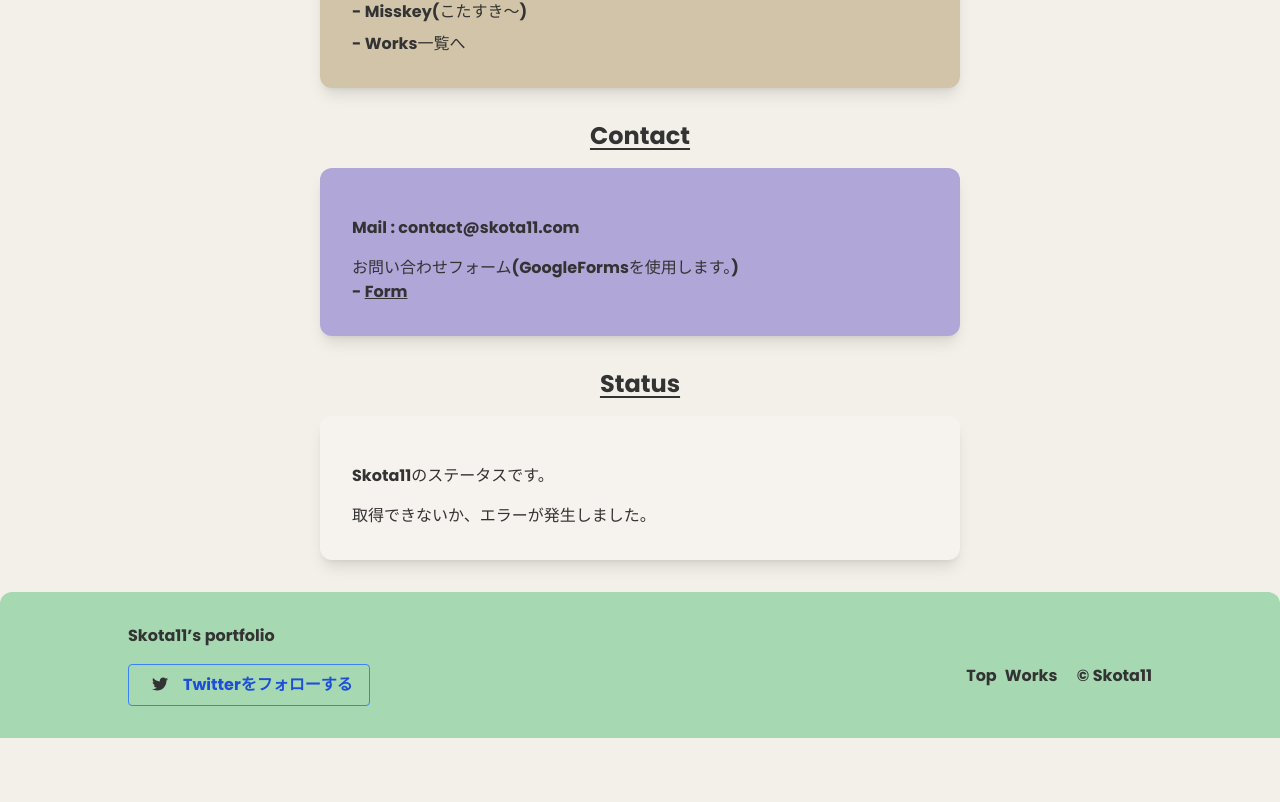
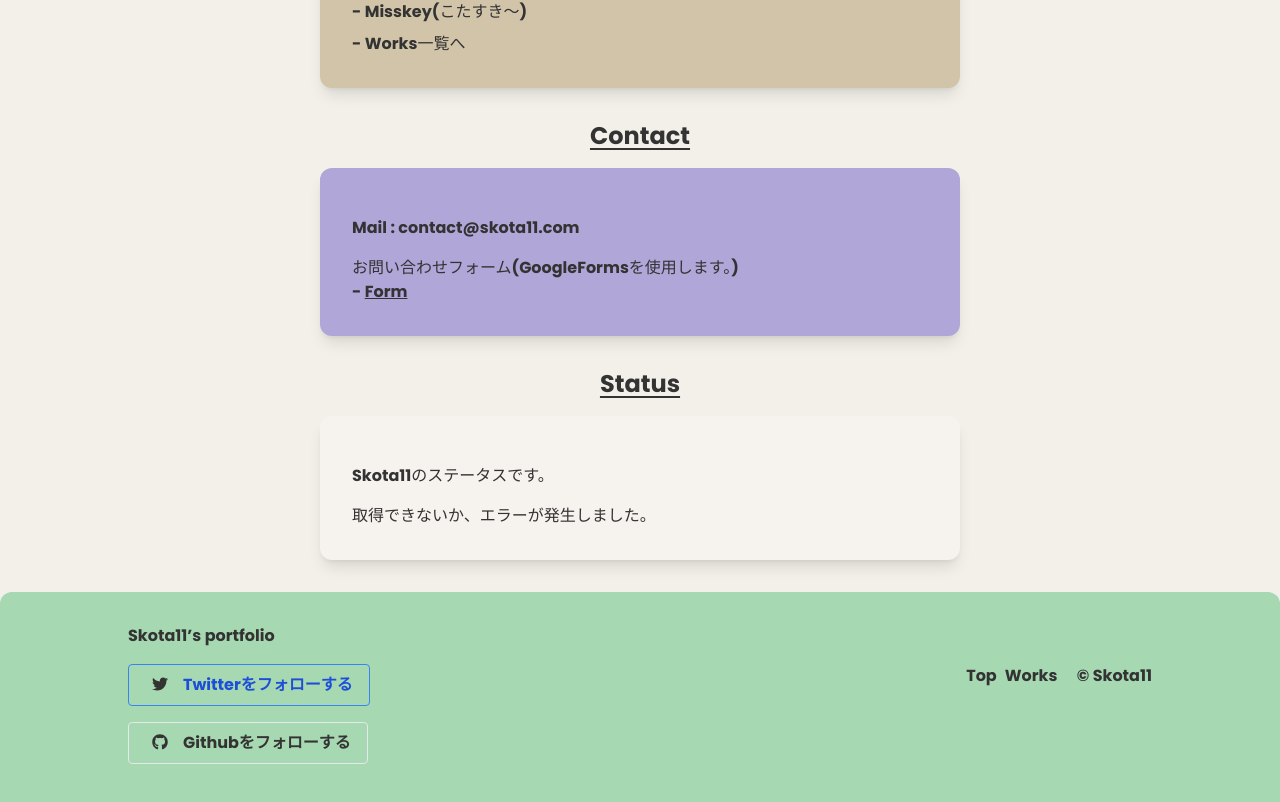
Before and after one commit to Skota11/portfolio, a Next.js app: page / in a window 1280 px wide. Shown: the part 998-1800 px from the top of the page. Before the commit the page ends 1736 px from the top, so only its background shows below. Built offline with nearby package versions, Linux system fonts and the light colour scheme; no server answers; a web font is replaced by a local one.

Commit message:
add_github_button

```diff
--- a/components/footer.tsx
+++ b/components/footer.tsx
@@ -22,7 +22,8 @@ import { faDiscord, faGithub, faTwitter } from '@fortawesome/free-brands-svg-ico
             <div className='w-4/5'>
               <p className='mb-4'>Skota11’s portfolio</p>
               <p className='float-right	'><Link href="/" className='mr-2'>Top</Link><Link className='mr-4' href="/works">Works</Link> &copy; Skota11</p>
-              <a href="https://twitter.com/kota_pclive"><p className='bg-transparent hover:bg-blue-500 text-blue-700 font-semibold hover:text-white py-2 px-4 border border-blue-500 hover:border-transparent rounded w-fit'><FontAwesomeIcon icon={faTwitter} width="30px" className='inline mr-2' />Twitterをフォローする</p></a>
+              <a href="https://twitter.com/kota_pclive"><p className='bg-transparent hover:bg-blue-500 text-blue-700 font-semibold hover:text-white py-2 px-4 border border-blue-500 hover:border-transparent rounded w-fit my-4'><FontAwesomeIcon icon={faTwitter} width="30px" className='inline mr-2' />Twitterをフォローする</p></a>
+              <a href="https://twitter.com/kota_pclive"><p className='bg-transparent hover:bg-black-500 text-black-700 font-semibold hover:text-white py-2 px-4 border border-black-500 hover:border-transparent rounded w-fit my-4'><FontAwesomeIcon icon={faGithub} width="30px" className='inline mr-2' />Githubをフォローする</p></a>
             </div>
           </footer>
           </animated.div>
```
